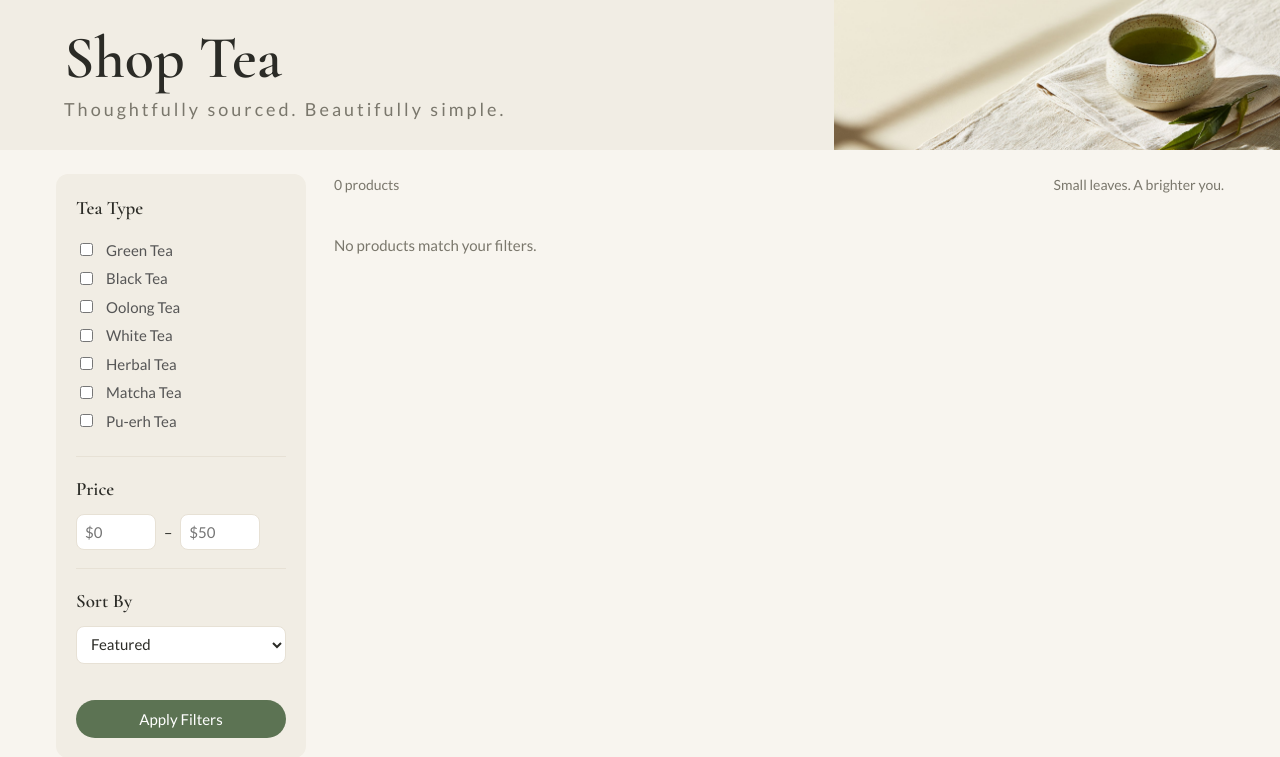
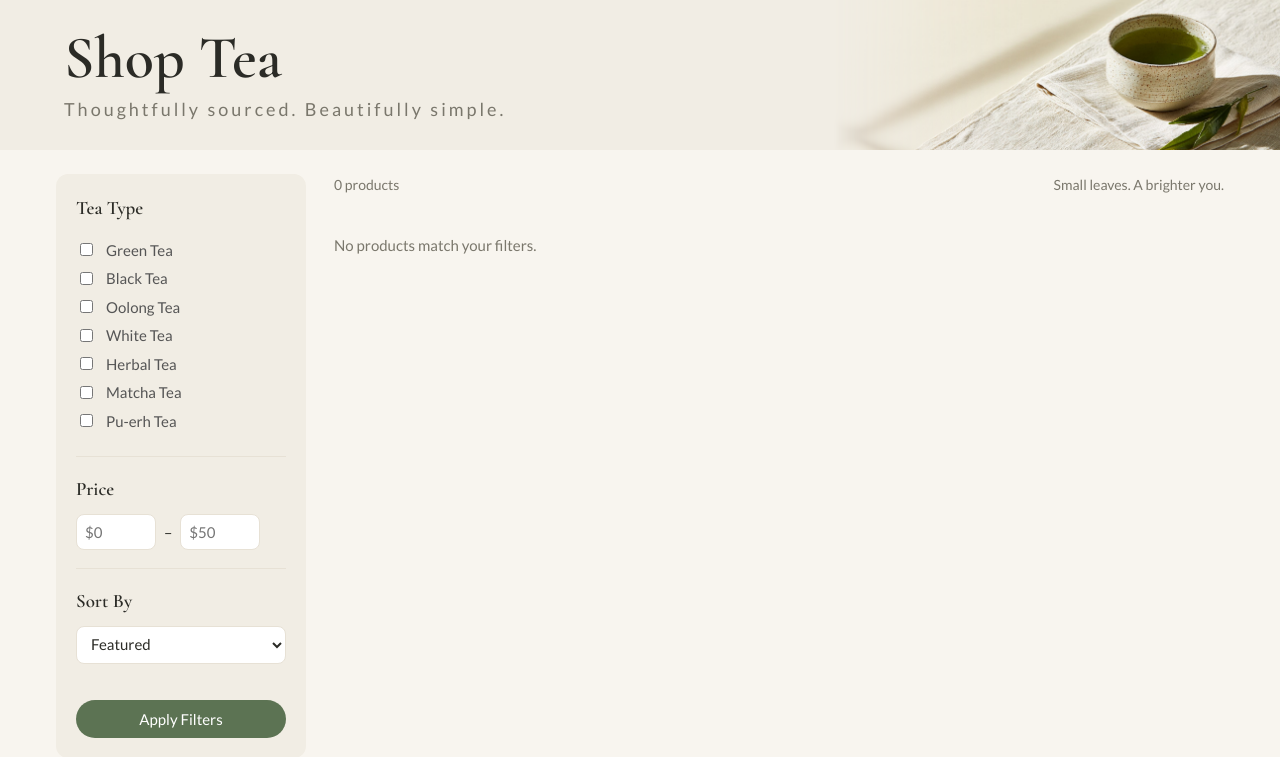
Before and after one commit to jhk-jen/F26_CS4347, a Node server app: page / in a window 1280 px wide. Shown: the part 76-833 px from the top of the page. Run offline with Node 20, Linux system fonts and the light colour scheme; data that the repository does not hold is empty.

Commit message:
Shop banner: fade the hero photo into the banner colour

```diff
--- a/frontend/css/style.css
+++ b/frontend/css/style.css
@@ -105,13 +105,26 @@ button, input, select, textarea { font: inherit; color: inherit; }
 /* ---------- home ---------- */
 
 .hero {
+  position: relative;
+  overflow: hidden;
   display: flex;
   justify-content: space-between;
   align-items: center;
-  background: var(--soft) url("../img/hero.jpg") right center / auto 100% no-repeat;
+  background: var(--soft);
   min-height: 150px;
   padding: 0 64px;
 }
+/* Photo sits on the right and fades into the banner colour on its left edge. */
+.hero::before {
+  content: "";
+  position: absolute;
+  top: 0; right: 0; bottom: 0;
+  aspect-ratio: 1800 / 605;
+  background: url("../img/hero.jpg") right center / cover no-repeat;
+  -webkit-mask-image: linear-gradient(to right, transparent 0%, rgba(0,0,0,.6) 22%, #000 45%);
+          mask-image: linear-gradient(to right, transparent 0%, rgba(0,0,0,.6) 22%, #000 45%);
+}
+.hero > * { position: relative; z-index: 1; }
 .hero h1 { font-size: 60px; line-height: 1; }
 .hero p { margin: 8px 0 0; color: var(--muted); letter-spacing: 3px; font-size: 18px; }
 
```
